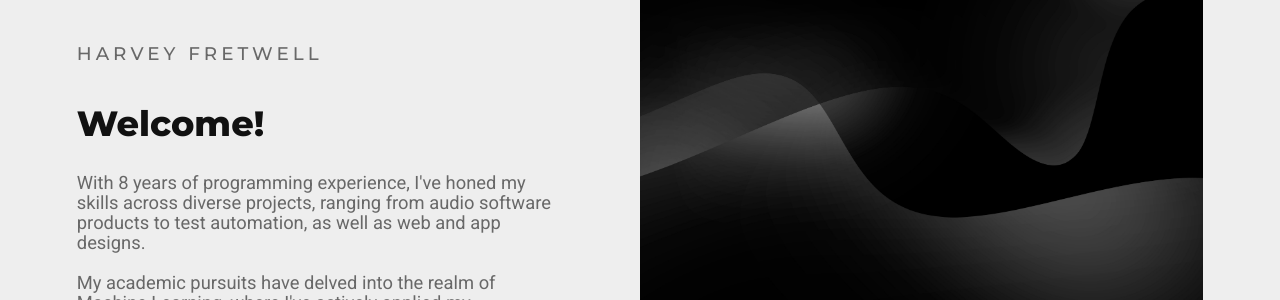
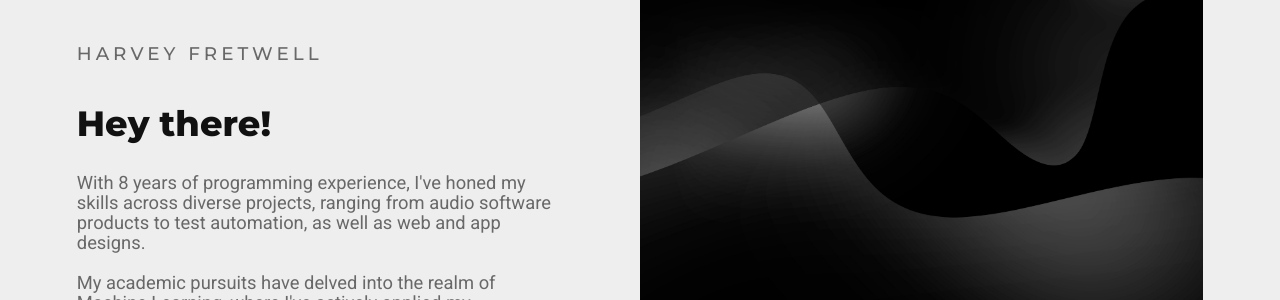
Before and after one commit to harveyf2801/portfolio, a Jekyll site: the page built from index.html, in a window 1280 px wide and 1252 px high. Shown: the part 190-490 px from the top of the window. Built offline with Jekyll 4.4.1, drawn with Linux system fonts in a browser that asks for light colours.

Commit message:
Update index.html mistake with welcome message

```diff
--- a/index.html
+++ b/index.html
@@ -8,7 +8,7 @@ name: home
             <section class="banner">
                 <div class="fadingsection fromLeft">
                     <h3>Harvey Fretwell</h3>
-                    <h1>Welcome!</h1>
+                    <h1>Hey there!</h1>
                     <p>
                         With <script>document.write(new Date().getFullYear() - 2016);</script> years of programming experience, I've honed my skills across diverse projects, ranging from audio software products to test automation, as well as web and app designs.
                     </p>
```
